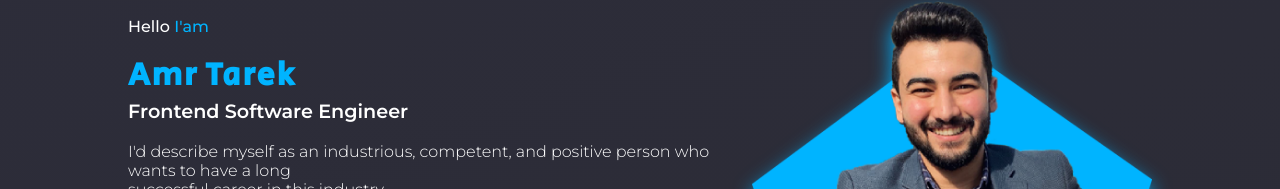
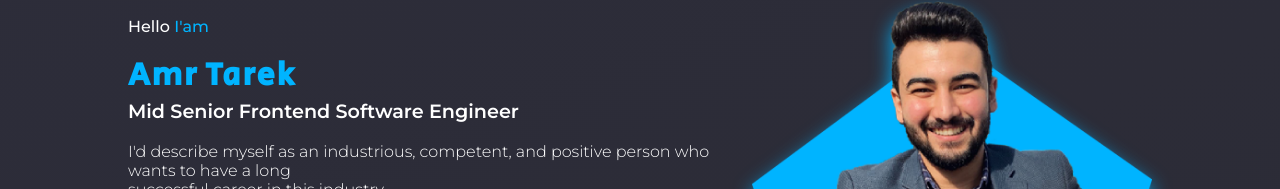
Before and after one commit to AmrrTarekk/Portfolio, a React (Create React App) app: page / in a window 1280 px wide. Shown: the part 131-320 px from the top of the page. Built offline with nearby package versions, Linux system fonts and the light colour scheme; the HTML template or start-up script is replaced by a standard one.

Commit message:
updating content

```diff
--- a/src/components/Banner/ProfComponent.jsx
+++ b/src/components/Banner/ProfComponent.jsx
@@ -19,7 +19,7 @@ const ProfComponent = () => {
           </h4>
           <h1 className="blue">Amr Tarek</h1>
           <h3>
-            <b>Frontend Software Engineer</b>
+            <b>Mid Senior Frontend Software Engineer</b>
           </h3>
           <p>
             I'd describe myself as an industrious, competent, and positive
```
